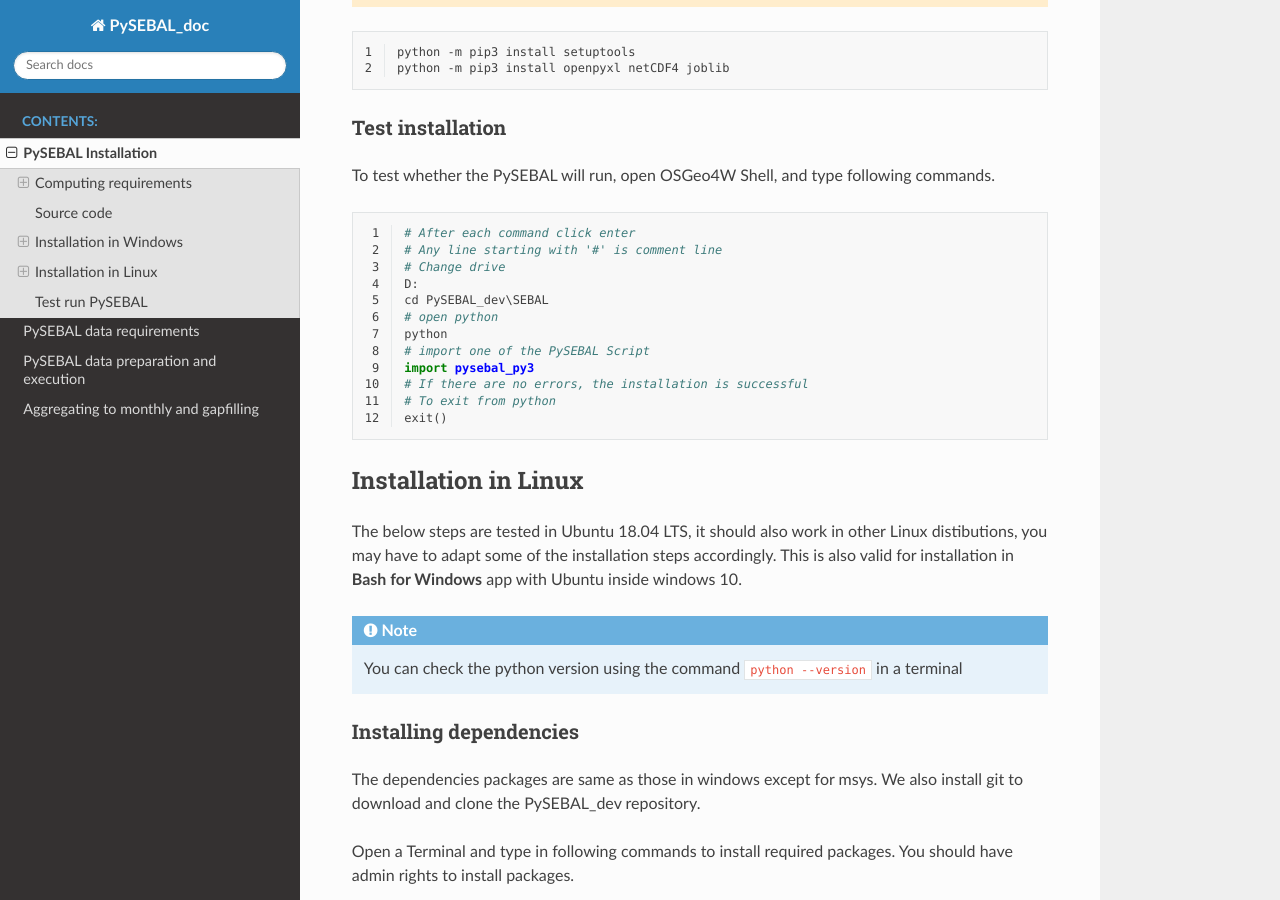
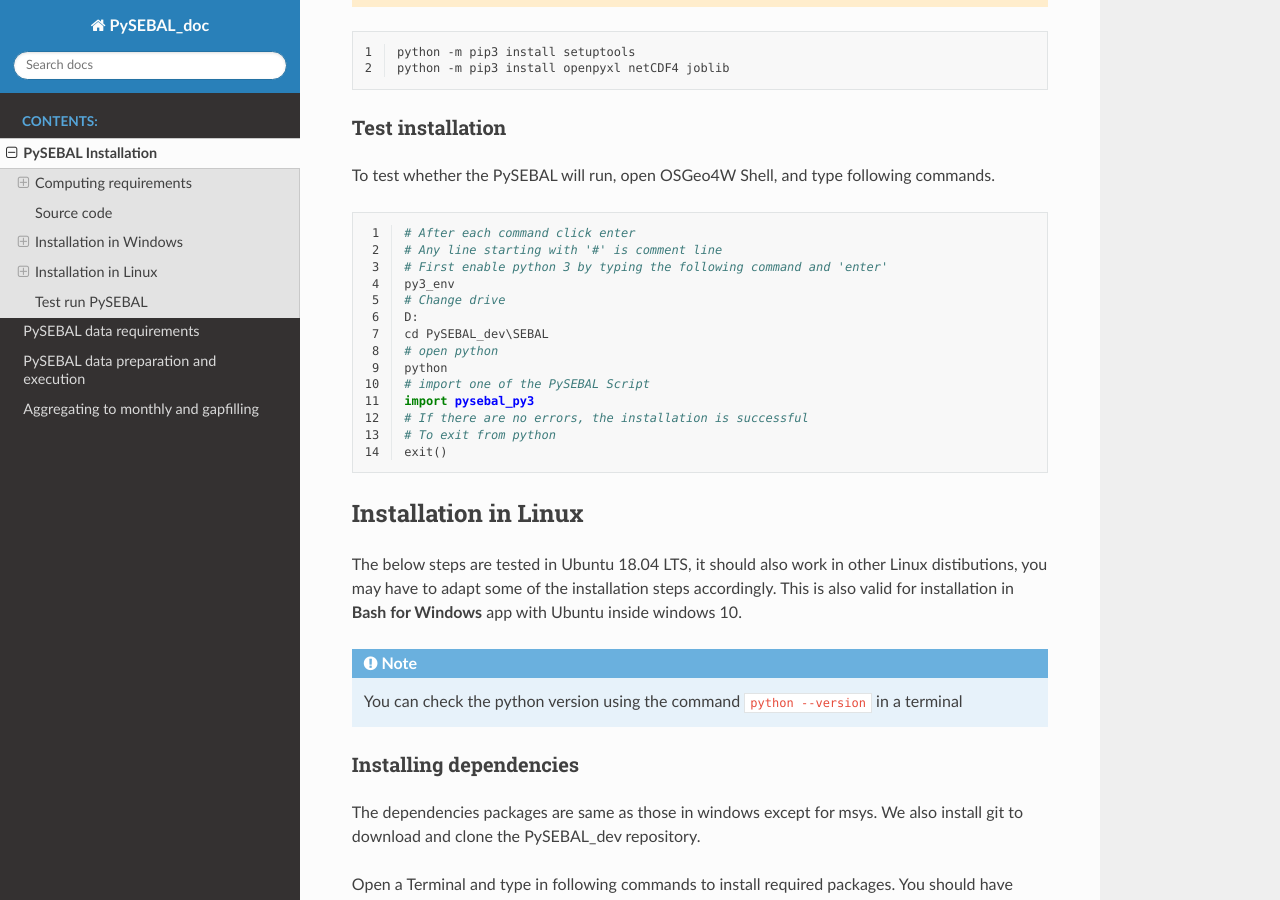
Before and after one commit to spareeth/PySEBAL_doc, a Sphinx documentation site: the page built from docs/source/installation.rst, in a window 1280 px wide and 900 px high, scrolled down 4940 px. Built offline with Sphinx 7.4.7 and the Read the Docs theme 2.0.0, drawn with Linux system fonts in a browser that asks for light colours; some of the changed text lies outside the part shown.

Commit message:
Update installation.rst
edit the steps to install, added py3_env step

```diff
--- a/docs/source/installation.rst
+++ b/docs/source/installation.rst
@@ -160,6 +160,8 @@
 
    # After each command click enter
    # Any line starting with '#' is comment line
+   # First enable python 3 by typing the following command and 'enter'
+   py3_env
    # Change drive
    D:
    cd PySEBAL_dev\SEBAL
@@ -264,6 +266,8 @@
 
    # After each command click enter
    # Any line starting with '#' is comment line
+   # First enable python 3 by typing the following command and 'enter'
+   py3_env
    # change to the PySEBAL_dev\SEBAL directory
    cd D:\PySEBAL_dev\SEBAL
    # Run the PySEBAL script
```
